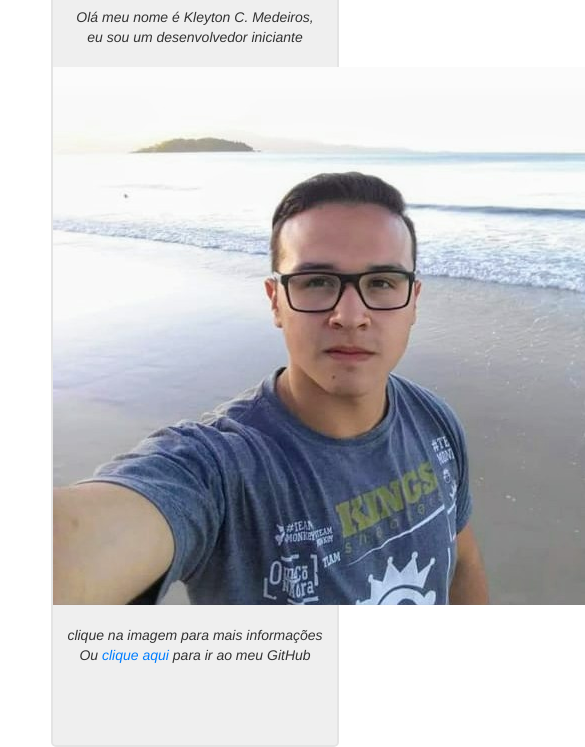
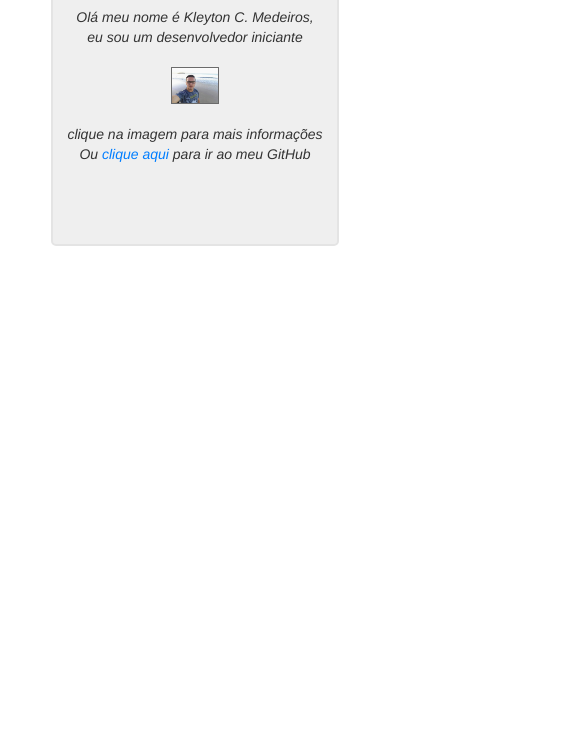
Before and after one commit to HALLOWEENDASTREVAS/halloweendastrevas.github.io, a plain HTML site: page index.html in a window 390 px wide. Shown: the part 176-923 px from the top of the page, 585 px wide, since content can reach past the window. After the commit the page ends 844 px from the top, so only its background shows below. Drawn offline with nearby package versions, Linux system fonts and the light colour scheme.

Commit message:
Ajustando a foto e a responsividade

```diff
--- a/css/index.css
+++ b/css/index.css
@@ -44,6 +44,14 @@ body{
 	color: #007EFF;
 	cursor: pointer;
 }
+.container img{
+	position: relative;
+	height: 25%;
+	width: 17%;
+	border: solid #6B6B6B 1px;
+	cursor: pointer;
+	border-radius: 1%;
+}
 .img2{
 	cursor: pointer;
 	border-radius: 1%;
--- a/index.html
+++ b/index.html
@@ -21,8 +21,7 @@
             	<h1>Bem-vindo(a) a minha página!</h1>
             	<em>Olá meu nome é Kleyton C. Medeiros,</em><br>
             	<em>eu sou um desenvolvedor iniciante</em><br><br>
-                <a data-toggle="modal" data-target="#myModal"><img src="img/men.jpg" name="aboutme" style="width= '170'
-    height= '150px'"></a><br><br>
+                <a class="img1" data-toggle="modal" data-target="#myModal"><img src="img/men.jpg" name="aboutme"></a><br><br>
                 <em>clique na imagem para mais informações</em><br>
                 <em>Ou <a class="click" href="https://github.com/HALLOWEENDASTREVAS" target="_blank">clique aqui</a> para ir ao meu GitHub</em><br>
                 <br><br><br><br>
```
